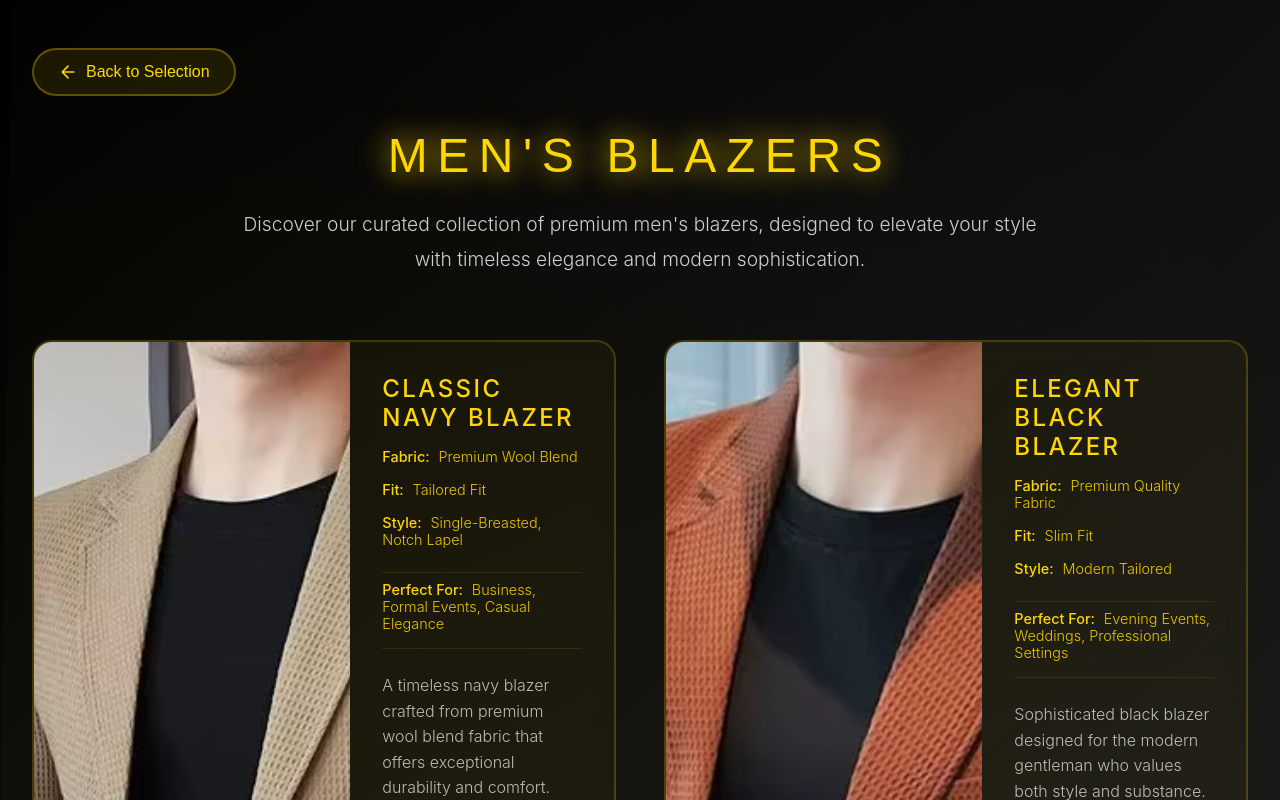
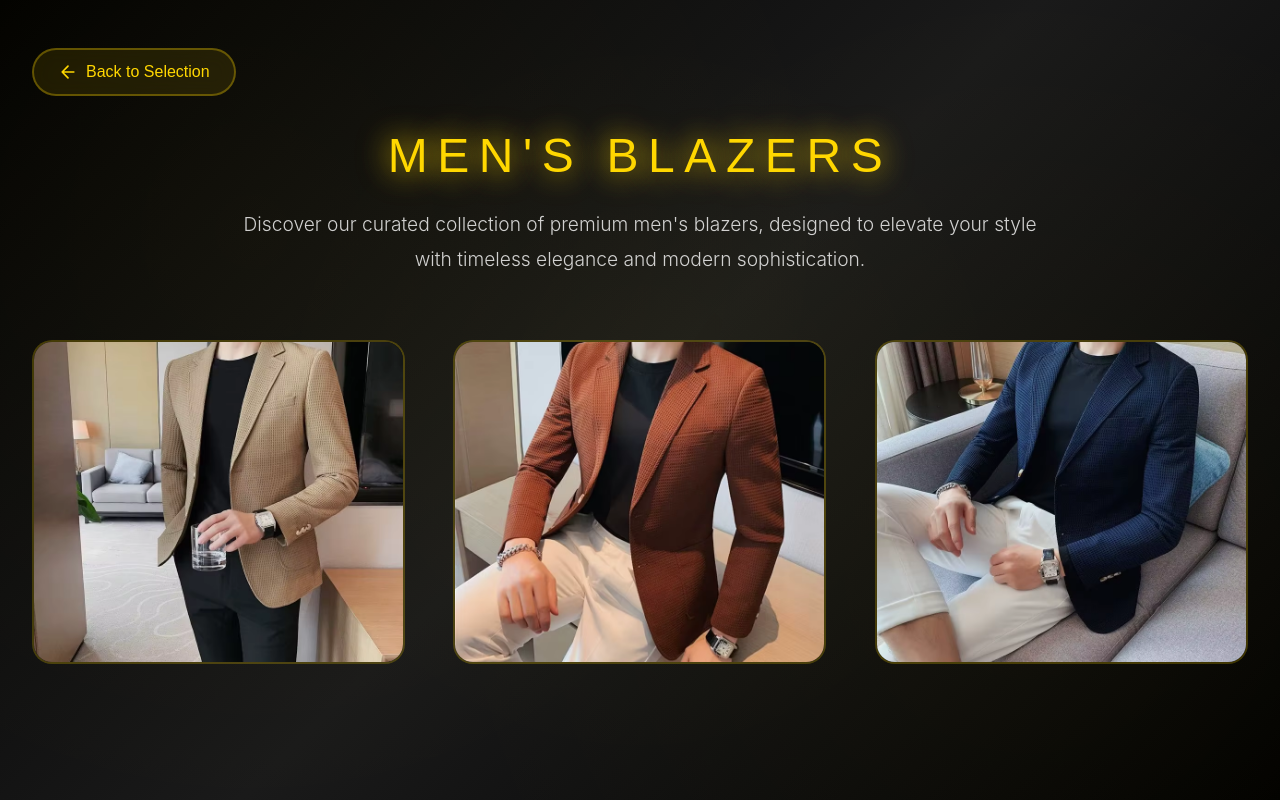
Before and after one commit to Aakash-M-z/Glamifffy, a React (Vite) app: page / in a window 1280 px wide. Both pictures are taken after a click on the button "MALE". Shown: the top 800 px of the page. Built offline with nearby package versions, Linux system fonts and the light colour scheme.

Commit message:
correct tht flip

```diff
--- a/src/components/BlazerSection.css
+++ b/src/components/BlazerSection.css
@@ -128,7 +128,7 @@
 
 .blazers-grid {
   display: grid;
-  grid-template-columns: repeat(auto-fit, minmax(380px, 1fr));
+  grid-template-columns: repeat(auto-fit, minmax(360px, 1fr));
   justify-items: stretch;
   align-items: stretch;
   grid-auto-rows: 1fr;
@@ -138,7 +138,7 @@
 
 .blazer-card {
   display: grid;
-  grid-template-columns: 1.2fr 1fr;
+  grid-template-columns: 1fr;
   align-items: stretch;
   height: 100%;
   background: linear-gradient(135deg, rgba(255, 215, 0, 0.05) 0%, rgba(255, 215, 0, 0.02) 100%);
@@ -240,6 +240,7 @@
   justify-content: center;
   background: #0d0d0d;
   padding: 1.5rem;
+  overflow: hidden;
 }
 
 .back-face-gradient {
@@ -258,6 +259,7 @@
   flex-direction: column;
   gap: 0.75rem;
   text-align: left;
+  max-width: 540px;
 }
 
 .back-title {
@@ -369,84 +371,19 @@
 }
 
 .blazer-info {
-  padding: 2rem;
-  opacity: 0;
-  transform: translateY(20px);
-  animation: infoFadeIn 0.8s ease-out forwards;
-  animation-delay: calc(var(--index, 0) * 0.2s + 0.3s);
-}
-
-@keyframes infoFadeIn {
-  0% {
-    opacity: 0;
-    transform: translateY(20px);
-  }
-  100% {
-    opacity: 1;
-    transform: translateY(0);
-  }
-
-}
-
-.blazer-title {
-  font-size: 1.5rem;
-  font-weight: 500;
-  color: #FFD700;
-  margin: 0 0 1rem 0;
-  text-transform: uppercase;
-  letter-spacing: 0.1em;
-}
-
-.blazer-details {
-  display: flex;
-  flex-wrap: wrap;
-  gap: 1rem;
-  margin: 1rem 0 1.5rem 0;
-  padding-bottom: 1rem;
-  border-bottom: 1px solid rgba(255, 215, 0, 0.1);
-}
-
-.detail-item {
-  font-size: 0.9rem;
-  color: rgba(255, 215, 0, 0.9);
-  font-weight: 300;
-}
-
-.detail-item.occasions {
-  width: 100%;
-  margin-top: 0.5rem;
-  padding-top: 0.5rem;
-  border-top: 1px solid rgba(255, 215, 0, 0.1);
-}
-
-.detail-item strong {
-  color: #FFD700;
-  font-weight: 500;
-  margin-right: 0.3rem;
-}
-
-.blazer-description {
-  font-size: 1rem;
-  color: rgba(255, 255, 255, 0.7);
-  line-height: 1.6;
-  margin: 0;
-  font-weight: 300;
-  text-align: left;
-  display: flex;
-  flex-direction: row;
-  gap: 0.75rem;
-  flex-wrap: wrap;
+  display: none;
 }
 
 /* Responsive design */
 @media (max-width: 1024px) {
   .blazers-grid {
-    grid-template-columns: repeat(auto-fit, minmax(300px, 1fr));
+    grid-template-columns: repeat(auto-fit, minmax(320px, 1fr));
     gap: 2rem;
   }
 
   .blazer-card {
     grid-template-columns: 1fr;
+    grid-template-rows: auto 1fr;
   }
 
   .blazer-image-container {
@@ -475,6 +412,7 @@
 
   .blazer-card {
     grid-template-columns: 1fr;
+    grid-template-rows: auto 1fr;
   }
 
   .blazer-image-container {
@@ -509,7 +447,7 @@
   }
 
   .blazer-image-container {
-    height: 300px;
+    height: 320px;
   }
 
   .back-button {
```
